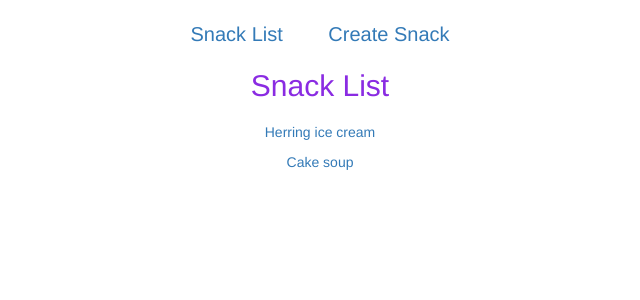
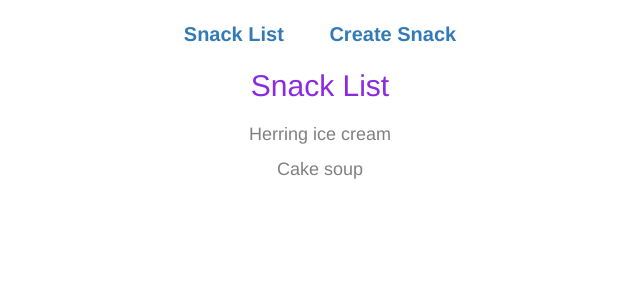
Before and after one commit to S14mx/snacks-crud, a Django app: page / in a window 1280 px wide. Shown: the top 300 px of the page, without its empty margins (320-960 px from the left). Run offline with Django 4.2, Linux system fonts and the light colour scheme; data comes from the database, SQL or seed files in the repository; some libraries are stand-ins or nearby versions.

Commit message:
added additional styling

```diff
--- a/snacks/static/base.css
+++ b/snacks/static/base.css
@@ -6,11 +6,3 @@ h2 {
   color: blueviolet;
   padding-bottom: 1rem;
 }
-
-li {
-  font-size: 2rem;
-}
-
-ul {
-  list-style-type: none;
-}
--- a/templates/base.html
+++ b/templates/base.html
@@ -10,7 +10,7 @@
 </head>
 
 <body>
-  <nav style="text-align: center; font-size: 2rem; margin-top: 2rem">
+  <nav style="text-align: center; font-size: 2rem; margin-top: 2rem; font-weight: bold;">
     <a style="margin: 0 2rem" href='{% url "list_snack" %}'>Snack List</a>
     <a style="margin: 0 2rem" href='{% url "create_snack" %}'>Create Snack</a>
   </nav>
--- a/templates/snack_list.html
+++ b/templates/snack_list.html
@@ -7,7 +7,7 @@
 
   {% for snack in object_list %}
 
-  <p><a href="{% url 'detail_snack' snack.id %}">{{snack.name}}</a><br></p>
+  <p><a style="color:grey; font-size: 1.8rem;" href="{% url 'detail_snack' snack.id %}">{{snack.name}}</a><br></p>
 
   {% endfor %}
 
```
